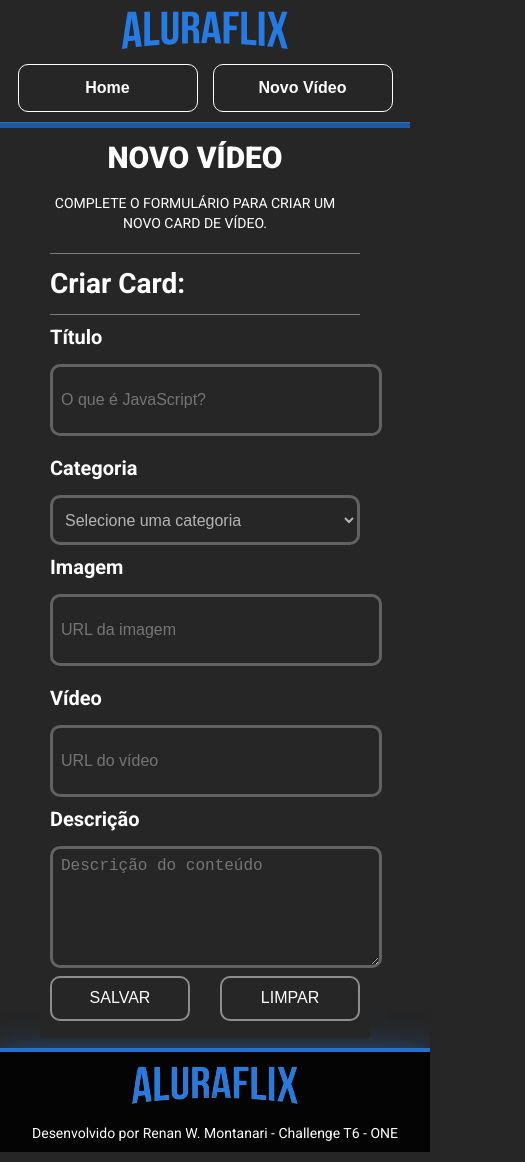
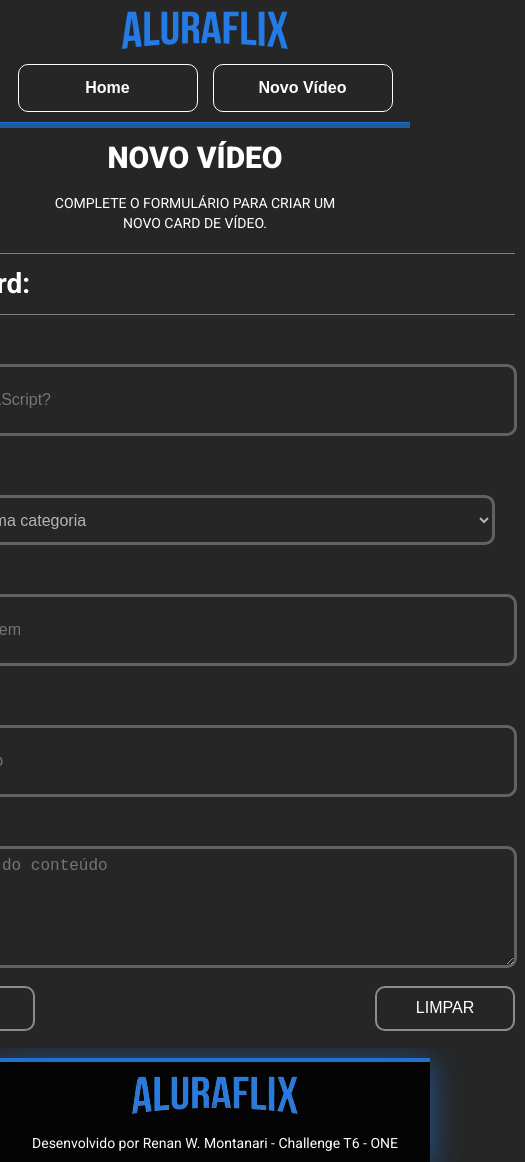
Before and after one commit to renawmontanari/aluraflix, a React (Vite) app: page /videonovo in a window 390 px wide. Shown: the whole page, 525 px wide, since content can reach past the window. Built offline with nearby package versions, Linux system fonts and the light colour scheme.

Commit message:
ajustes-responsivo

```diff
--- a/src/componentes/Header/index.jsx
+++ b/src/componentes/Header/index.jsx
@@ -40,7 +40,7 @@ const CaixaBotao = styled.div`
     gap: 25px;
 
     @media (max-width: 768px) {
-        flex-direction: column;
+        flex-direction: row;
         gap: 15px;
     }
 
@@ -68,7 +68,7 @@ const BotaoCustomizado = styled.button`
     }
 
     @media (max-width: 768px) {
-        width: 100%;
+        width: 200px;
     }
 
     @media (max-width: 480px) {
--- a/src/pages/VideoNovo/index.jsx
+++ b/src/pages/VideoNovo/index.jsx
@@ -168,9 +168,10 @@ const BoxBotoes = styled.div`
 
     @media (max-width: 768px) {
         width: 100%;
-        flex-direction: column;
+        flex-direction: row;
         gap: 10px;
         align-items: center;
+        margin-top: 10px;
     }
 
     @media (max-width: 480px) {
@@ -263,6 +264,10 @@ const BoxDescricao = styled.div`
         width: 100%;
         height: auto;
     }
+
+    @media (max-width: 768px) {
+        width: 600px;
+    }
 `
 
 const Error = styled.div`
@@ -270,6 +275,10 @@ const Error = styled.div`
     margin-top: 6px;
     letter-spacing: 2px;
     font-size: 16px;
+`;
+
+const BoxInputs = styled.div`
+    width: 600px;
 `;
 
 function VideoNovo() {
@@ -454,7 +463,7 @@ function VideoNovo() {
                     <Form onSubmit={aoEnviar}>
                         <TituloEditar>Criar Card:</TituloEditar>
                         <BoxInputsPrimarios>
-                            <div>
+                            <BoxInputs>
                                 <Label>Título</Label>
                                 <Input
                                     type="text"
@@ -464,8 +473,8 @@ function VideoNovo() {
                                     placeholder="O que é JavaScript?"
                                 />
                                 {errors.titulo && <Error>{errors.titulo}</Error>}
-                            </div>
-                            <div>
+                            </BoxInputs>
+                            <BoxInputs>
                                 <Label>Categoria</Label>
                                 <Select
                                     name="categoria"
@@ -478,10 +487,10 @@ function VideoNovo() {
                                     <option value="mobile">Mobile</option>
                                 </Select>
                                 {errors.categoria && <Error>{errors.categoria}</Error>}
-                            </div>
+                            </BoxInputs>
                         </BoxInputsPrimarios>
                         <BoxInputsSecundarios>
-                            <div>
+                            <BoxInputs>
                                 <Label>Imagem</Label>
                                 <Input
                                     type="text"
@@ -491,8 +500,8 @@ function VideoNovo() {
                                     placeholder="URL da imagem"
                                 />
                                 {errors.imagem && <Error>{errors.imagem}</Error>}
-                            </div>
-                            <div>
+                            </BoxInputs>
+                            <BoxInputs>
                                 <Label>Vídeo</Label>
                                 <Input
                                     type="text"
@@ -502,7 +511,7 @@ function VideoNovo() {
                                     placeholder="URL do vídeo"
                                 />
                                 {errors.video && <Error>{errors.video}</Error>}
-                            </div>
+                            </BoxInputs>
                         </BoxInputsSecundarios>
                         <BoxDescricao>
                             <Label>Descrição</Label>
```
